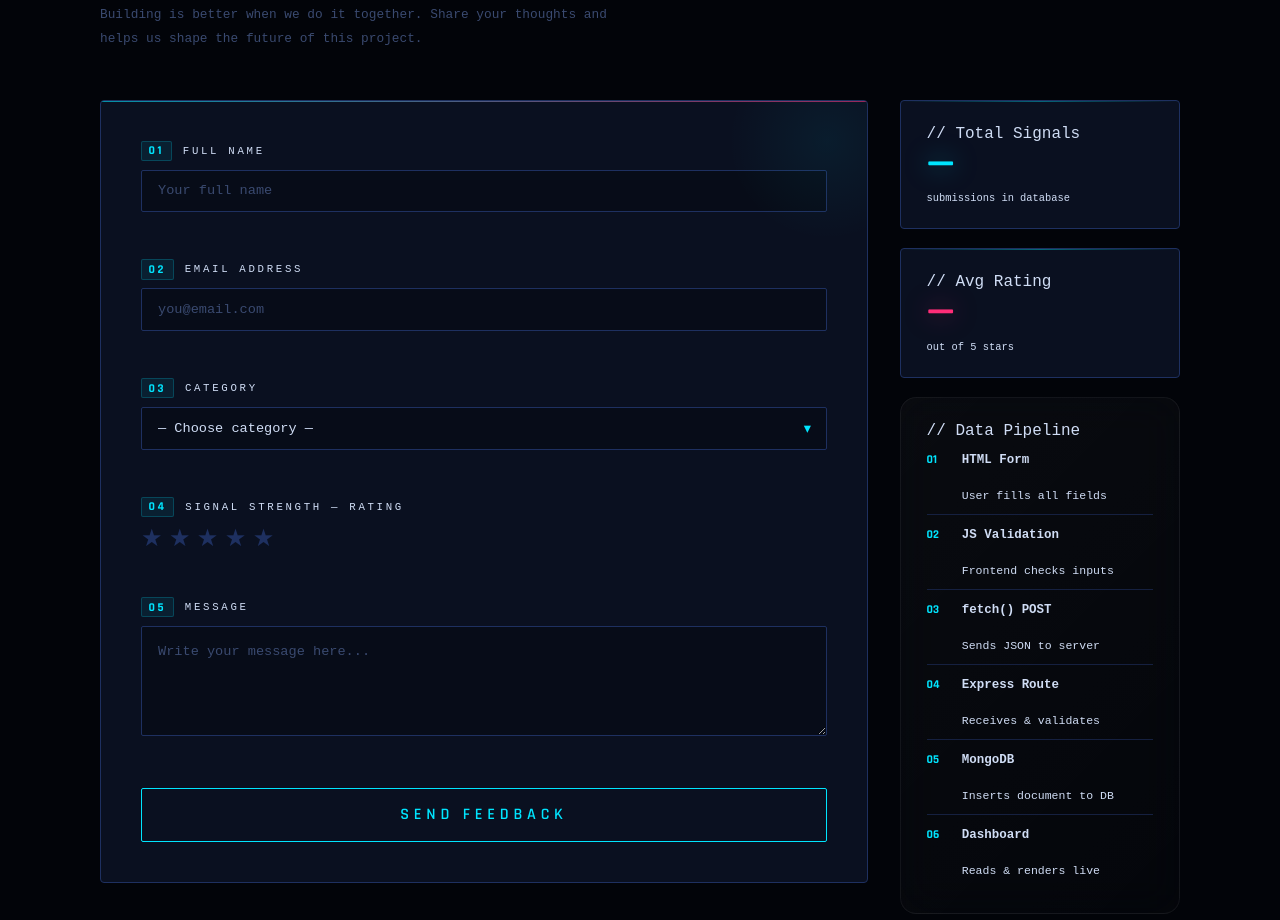
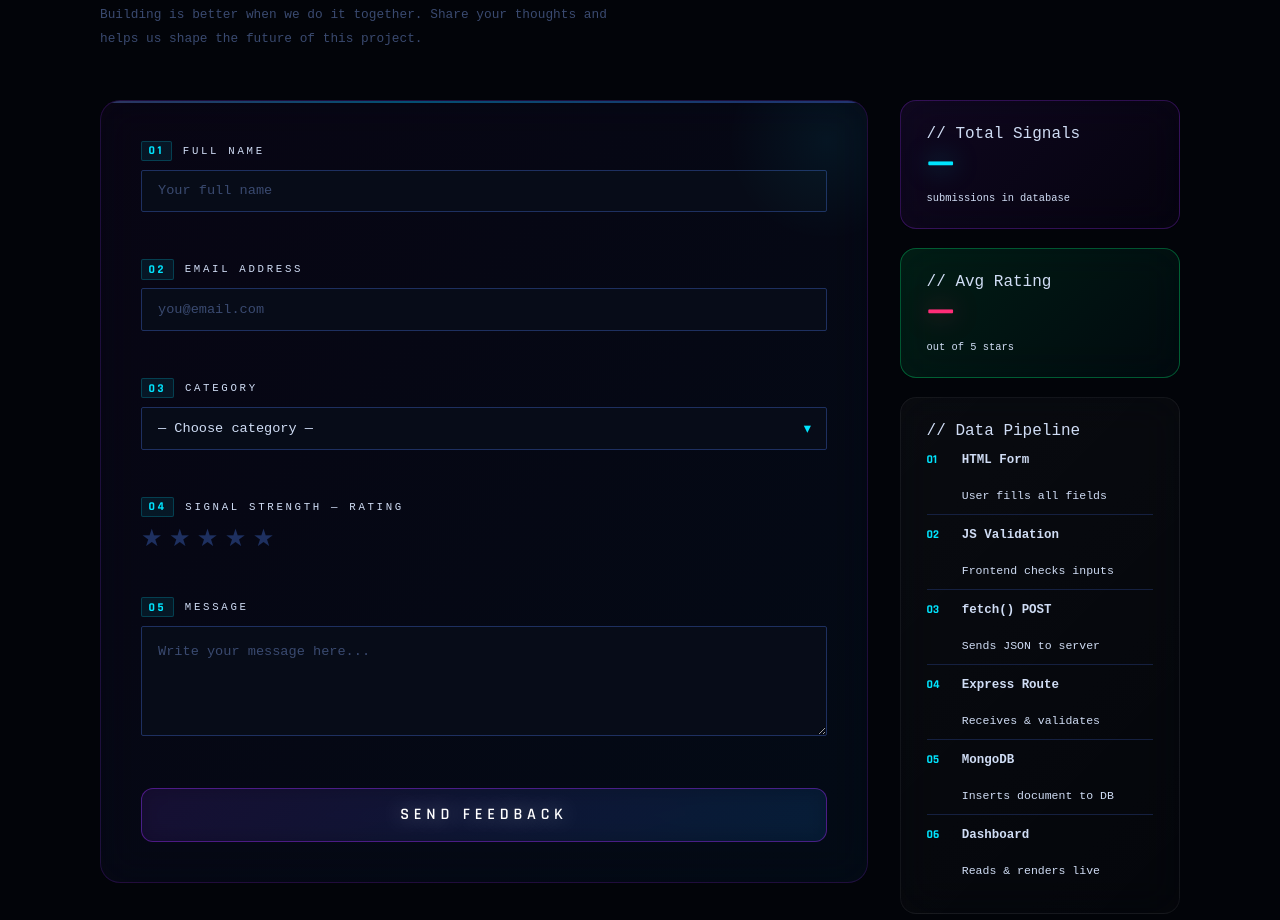
Before and after one commit to shivjaiswal599-stack/feedbackform_project_finl-review, a website: page index.html in a window 1280 px wide. Shown: the part 1240-2160 px from the top of the page. Drawn offline with Linux system fonts and the light colour scheme; no server answers.

Commit message:
Update submit feedback form and side cards with unique gradient designs

```diff
--- a/style.css
+++ b/style.css
@@ -167,10 +167,30 @@ body {
 
 .form-card {
   padding: 2.5rem;
+  background: linear-gradient(135deg, rgba(138, 43, 226, 0.05), rgba(30, 144, 255, 0.05));
+  border: 1px solid rgba(138, 43, 226, 0.2);
+  border-radius: 20px;
+  position: relative;
+  overflow: hidden;
+  backdrop-filter: blur(20px);
+  transition: all 0.4s cubic-bezier(0.4, 0, 0.2, 1);
+}
+.form-card:hover {
+  transform: translateY(-2px);
+  box-shadow: 0 25px 50px rgba(138, 43, 226, 0.15);
+  border-color: rgba(138, 43, 226, 0.3);
 }
 .form-card::before {
-  background: linear-gradient(90deg, var(--cyan), var(--pink));
-  opacity: 0.6;
+  content: '';
+  position: absolute; top: 0; left: 0; right: 0;
+  height: 2px;
+  background: linear-gradient(90deg, #8a2be2, #ff1493, #00bfff, #8a2be2);
+  background-size: 300% 100%;
+  animation: gradient-shift 4s ease infinite;
+}
+@keyframes gradient-shift {
+  0%, 100% { background-position: 0% 50%; }
+  50% { background-position: 100% 50%; }
 }
 .card-glow {
   position: absolute;
@@ -262,35 +282,160 @@ body {
 /* SUBMIT BUTTON */
 .submit-btn {
   width: 100%; padding: 0.95rem;
-  background: transparent;
-  border: 1px solid var(--cyan);
-  color: var(--cyan);
+  background: linear-gradient(135deg, rgba(138, 43, 226, 0.1), rgba(30, 144, 255, 0.1));
+  border: 1px solid rgba(138, 43, 226, 0.5);
+  color: #fff;
   font-family: var(--font-head);
   font-size: 1rem; font-weight: 600;
   letter-spacing: 0.3em; text-transform: uppercase;
-  cursor: pointer; border-radius: 2px;
+  cursor: pointer; border-radius: 12px;
   position: relative; overflow: hidden;
-  transition: color 0.35s, box-shadow 0.35s;
+  transition: all 0.4s cubic-bezier(0.4, 0, 0.2, 1);
+  backdrop-filter: blur(10px);
 }
 .submit-btn::before {
   content: '';
   position: absolute; inset: 0;
-  background: var(--cyan);
-  transform: translateX(-101%);
-  transition: transform 0.4s cubic-bezier(0.16,1,0.3,1);
+  background: linear-gradient(135deg, #8a2be2, #1e90ff, #ff1493, #8a2be2);
+  background-size: 300% 300%;
+  transform: translateX(-100%);
+  transition: transform 0.6s cubic-bezier(0.16,1,0.3,1);
   z-index: 0;
   pointer-events: none;
+  animation: gradient-move 3s ease infinite;
 }
-.submit-btn:hover::before   { transform: translateX(0); }
-.submit-btn:hover           { color: var(--bg); box-shadow: 0 0 35px rgba(0,229,255,0.35); }
-.btn-text                   { position: relative; z-index: 1; }
-.submit-btn:disabled        { opacity: 0.45; cursor: not-allowed; }
-.submit-btn:disabled::before{ transform: none; }
+.submit-btn:hover::before {
+  transform: translateX(0);
+  animation: gradient-move 1s ease infinite;
+}
+.submit-btn:hover {
+  color: #fff;
+  box-shadow: 0 10px 40px rgba(138, 43, 226, 0.4);
+  transform: translateY(-2px);
+  border-color: rgba(138, 43, 226, 0.8);
+}
+.btn-text {
+  position: relative; z-index: 1;
+  text-shadow: 0 0 20px rgba(255, 255, 255, 0.5);
+}
+.submit-btn:disabled {
+  opacity: 0.45;
+  cursor: not-allowed;
+  animation: none;
+}
+.submit-btn:disabled::before {
+  transform: none;
+  animation: none;
+}
+
+@keyframes gradient-move {
+  0%, 100% { background-position: 0% 50%; }
+  50% { background-position: 100% 50%; }
+}
 
 /* ── SIDE COLUMN ────────────────────────────── */
 .side-col { display: flex; flex-direction: column; gap: 1.2rem; }
 
-.side-stat-card { padding: 1.5rem 1.6rem; }
+.side-stat-card {
+  padding: 1.5rem 1.6rem;
+  border-radius: 16px;
+  position: relative;
+  overflow: hidden;
+  backdrop-filter: blur(20px);
+  transition: all 0.4s cubic-bezier(0.4, 0, 0.2, 1);
+}
+
+/* First card - Purple gradient */
+.side-stat-card:nth-child(1) {
+  background: linear-gradient(135deg, rgba(138, 43, 226, 0.1), rgba(75, 0, 130, 0.05));
+  border: 1px solid rgba(138, 43, 226, 0.3);
+}
+.side-stat-card:nth-child(1)::before {
+  content: '';
+  position: absolute;
+  top: -50%;
+  left: -50%;
+  width: 200%;
+  height: 200%;
+  background: conic-gradient(from 0deg, transparent, rgba(138, 43, 226, 0.2), transparent, rgba(255, 20, 147, 0.1), transparent);
+  animation: rotate-purple 15s linear infinite;
+  opacity: 0;
+  transition: opacity 0.3s;
+}
+.side-stat-card:nth-child(1):hover::before {
+  opacity: 1;
+}
+.side-stat-card:nth-child(1):hover {
+  transform: translateY(-4px) scale(1.02);
+  box-shadow: 0 20px 40px rgba(138, 43, 226, 0.2);
+  border-color: rgba(138, 43, 226, 0.5);
+}
+
+/* Second card - Emerald gradient */
+.side-stat-card:nth-child(2) {
+  background: linear-gradient(135deg, rgba(0, 255, 127, 0.1), rgba(0, 128, 128, 0.05));
+  border: 1px solid rgba(0, 255, 127, 0.3);
+}
+.side-stat-card:nth-child(2)::before {
+  content: '';
+  position: absolute;
+  top: -50%;
+  left: -50%;
+  width: 200%;
+  height: 200%;
+  background: conic-gradient(from 45deg, transparent, rgba(0, 255, 127, 0.2), transparent, rgba(64, 224, 208, 0.1), transparent);
+  animation: rotate-emerald 18s linear infinite reverse;
+  opacity: 0;
+  transition: opacity 0.3s;
+}
+.side-stat-card:nth-child(2):hover::before {
+  opacity: 1;
+}
+.side-stat-card:nth-child(2):hover {
+  transform: translateY(-4px) scale(1.02);
+  box-shadow: 0 20px 40px rgba(0, 255, 127, 0.2);
+  border-color: rgba(0, 255, 127, 0.5);
+}
+
+/* Third card - Sunset gradient */
+.side-stat-card:nth-child(3) {
+  background: linear-gradient(135deg, rgba(255, 94, 77, 0.1), rgba(255, 154, 0, 0.05));
+  border: 1px solid rgba(255, 94, 77, 0.3);
+}
+.side-stat-card:nth-child(3)::before {
+  content: '';
+  position: absolute;
+  top: -50%;
+  left: -50%;
+  width: 200%;
+  height: 200%;
+  background: conic-gradient(from 90deg, transparent, rgba(255, 94, 77, 0.2), transparent, rgba(255, 206, 84, 0.1), transparent);
+  animation: rotate-sunset 20s linear infinite;
+  opacity: 0;
+  transition: opacity 0.3s;
+}
+.side-stat-card:nth-child(3):hover::before {
+  opacity: 1;
+}
+.side-stat-card:nth-child(3):hover {
+  transform: translateY(-4px) scale(1.02);
+  box-shadow: 0 20px 40px rgba(255, 94, 77, 0.2);
+  border-color: rgba(255, 94, 77, 0.5);
+}
+
+@keyframes rotate-purple {
+  0% { transform: rotate(0deg); }
+  100% { transform: rotate(360deg); }
+}
+@keyframes rotate-emerald {
+  0% { transform: rotate(0deg); }
+  100% { transform: rotate(360deg); }
+}
+@keyframes rotate-sunset {
+  0% { transform: rotate(0deg); }
+  100% { transform: rotate(360deg); }
+}
+
 .side-num {
   font-family: var(--font-head);
   font-size: 2.8rem; font-weight: 700; line-height: 1;
```
